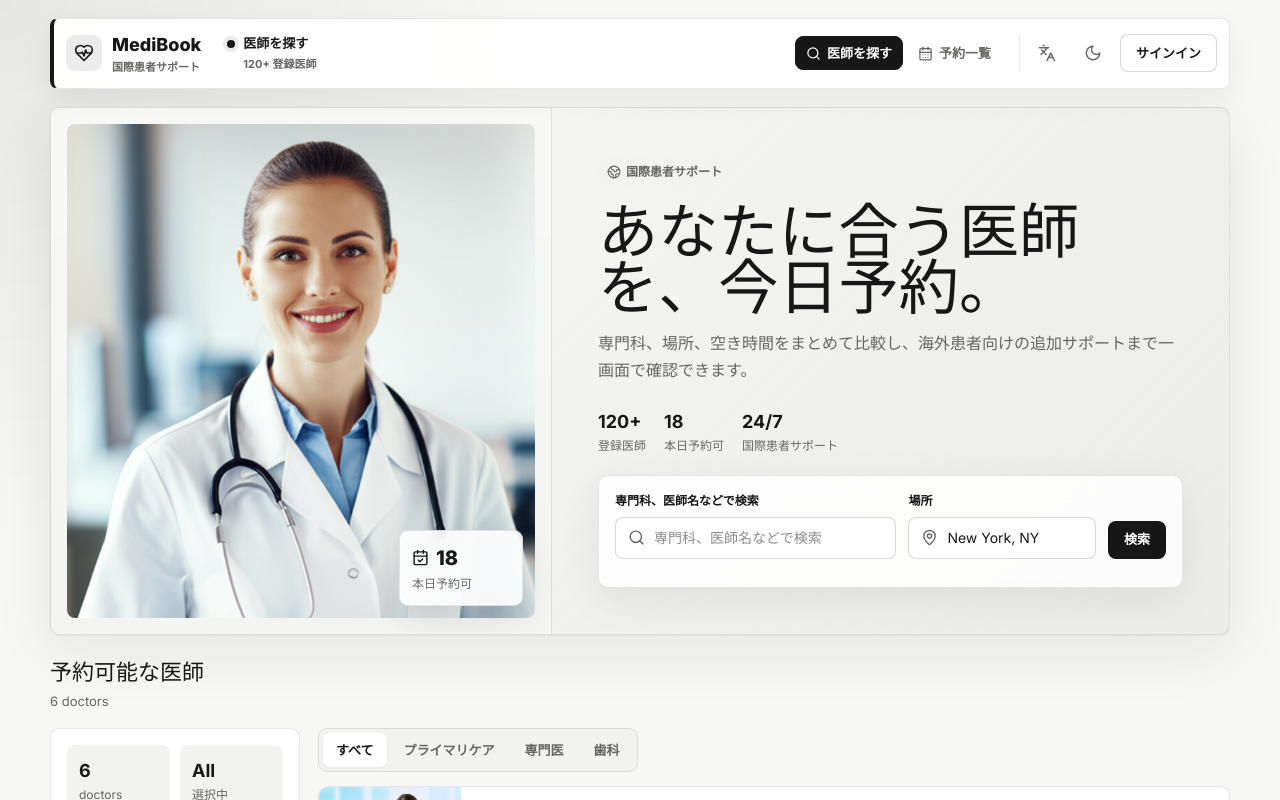
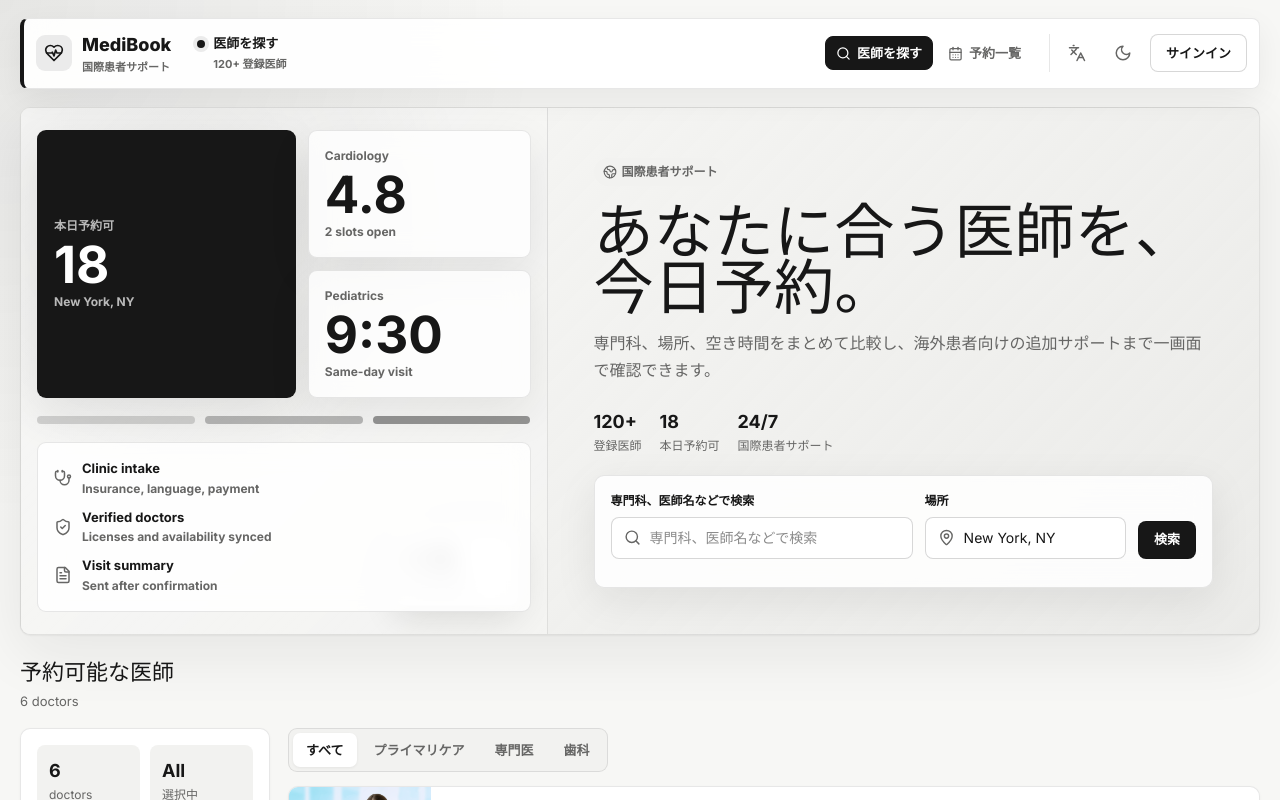
Before and after one commit to Ayumu0922/melius-official-app-doctor-appointment, a React (Vite) app: page / in a window 1280 px wide. Shown: the top 800 px of the page. Built offline with nearby package versions, Linux system fonts and the light colour scheme.

Commit message:
Widen layout and replace hero photo

```diff
--- a/src/App.tsx
+++ b/src/App.tsx
@@ -836,8 +836,52 @@ function HomeView({
   return (
     <main className="home-grid">
       <Panel dataId="hero-search-panel" roleName="hero" tone="hero">
-        <div data-melius-ui-id="hero-doctor-image" data-melius-ui-role="image" className="hero-image-wrap">
-          <img src={professionalDoctor} alt="Medical professional" />
+        <div data-melius-ui-id="hero-appointment-workflow" data-melius-ui-role="visual" className="hero-image-wrap">
+          <div className="workflow-visual-grid">
+            <div className="workflow-card workflow-card--primary">
+              <span>{c.hero.statToday}</span>
+              <strong>18</strong>
+              <small>New York, NY</small>
+            </div>
+            <div className="workflow-card">
+              <span>Cardiology</span>
+              <strong>4.8</strong>
+              <small>2 slots open</small>
+            </div>
+            <div className="workflow-card">
+              <span>Pediatrics</span>
+              <strong>9:30</strong>
+              <small>Same-day visit</small>
+            </div>
+          </div>
+          <div className="workflow-route">
+            <span />
+            <span />
+            <span />
+          </div>
+          <div className="workflow-clinic-panel" data-melius-ui-id="hero-clinic-workflow-card">
+            <div>
+              <Stethoscope size={18} />
+              <span>
+                <strong>Clinic intake</strong>
+                <small>Insurance, language, payment</small>
+              </span>
+            </div>
+            <div>
+              <ShieldCheck size={18} />
+              <span>
+                <strong>Verified doctors</strong>
+                <small>Licenses and availability synced</small>
+              </span>
+            </div>
+            <div>
+              <FileText size={18} />
+              <span>
+                <strong>Visit summary</strong>
+                <small>Sent after confirmation</small>
+              </span>
+            </div>
+          </div>
           <div className="hero-availability-card" data-melius-ui-id="hero-availability-card">
             <span>
               <CalendarCheck size={17} />
--- a/src/index.css
+++ b/src/index.css
@@ -120,7 +120,8 @@ svg {
 }
 
 .page-frame {
-  width: min(1180px, calc(100% - 32px));
+  width: calc(100% - 40px);
+  max-width: 1680px;
   margin: 0 auto;
   padding: 18px 0 56px;
 }
@@ -491,22 +492,126 @@ svg {
 .hero-image-wrap {
   grid-row: 1 / span 2;
   position: relative;
+  display: grid;
+  align-content: center;
+  gap: 18px;
   min-height: 100%;
   padding: 16px;
   border-right: 1px solid var(--border);
   background:
-    linear-gradient(180deg, rgba(255, 255, 255, 0.42), rgba(255, 255, 255, 0.12)),
+    linear-gradient(135deg, rgba(255, 255, 255, 0.44), rgba(255, 255, 255, 0.12)),
+    radial-gradient(circle at 30% 18%, rgba(23, 23, 23, 0.1), transparent 18rem),
     var(--surface-muted);
-}
-
-.hero-image-wrap img {
-  width: 100%;
-  height: 100%;
-  display: block;
-  object-fit: cover;
-  object-position: center;
-  border-radius: 8px;
-  filter: saturate(0.84);
+  overflow: hidden;
+}
+
+.workflow-visual-grid {
+  display: grid;
+  grid-template-columns: 1fr 0.86fr;
+  gap: 12px;
+  position: relative;
+  z-index: 1;
+}
+
+.workflow-card {
+  min-height: 108px;
+  display: grid;
+  align-content: center;
+  gap: 5px;
+  padding: 16px;
+  border: 1px solid var(--border);
+  border-radius: 9px;
+  background: color-mix(in srgb, var(--surface) 78%, transparent);
+  backdrop-filter: blur(12px);
+  box-shadow: 0 16px 44px rgba(23, 23, 23, 0.08);
+}
+
+.workflow-card--primary {
+  grid-row: span 2;
+  min-height: 228px;
+  background: var(--primary);
+  color: var(--surface);
+}
+
+[data-theme="dark"] .workflow-card--primary {
+  color: #090909;
+}
+
+.workflow-card span,
+.workflow-card small,
+.workflow-clinic-panel small {
+  color: var(--muted-fg);
+  font-size: 12px;
+  font-weight: 700;
+}
+
+.workflow-card--primary span,
+.workflow-card--primary small {
+  color: color-mix(in srgb, var(--surface) 70%, transparent);
+}
+
+[data-theme="dark"] .workflow-card--primary span,
+[data-theme="dark"] .workflow-card--primary small {
+  color: rgba(9, 9, 9, 0.62);
+}
+
+.workflow-card strong {
+  font-size: clamp(28px, 4vw, 54px);
+  line-height: 0.94;
+}
+
+.workflow-route {
+  display: grid;
+  grid-template-columns: repeat(3, 1fr);
+  gap: 10px;
+  position: relative;
+  z-index: 1;
+}
+
+.workflow-route span {
+  height: 8px;
+  border-radius: 999px;
+  background: color-mix(in srgb, var(--primary) 16%, transparent);
+}
+
+.workflow-route span:nth-child(2) {
+  background: color-mix(in srgb, var(--primary) 28%, transparent);
+}
+
+.workflow-route span:nth-child(3) {
+  background: color-mix(in srgb, var(--primary) 44%, transparent);
+}
+
+.workflow-clinic-panel {
+  position: relative;
+  z-index: 1;
+  display: grid;
+  gap: 10px;
+  padding: 16px;
+  border: 1px solid var(--border);
+  border-radius: 9px;
+  background: color-mix(in srgb, var(--surface) 84%, transparent);
+  backdrop-filter: blur(12px);
+}
+
+.workflow-clinic-panel > div {
+  display: grid;
+  grid-template-columns: auto 1fr;
+  gap: 10px;
+  align-items: center;
+}
+
+.workflow-clinic-panel > div > svg {
+  color: var(--muted-fg);
+}
+
+.workflow-clinic-panel span {
+  display: grid;
+  gap: 1px;
+}
+
+.workflow-clinic-panel strong {
+  font-size: 13px;
 }
 
 .hero-availability-card {
@@ -1470,7 +1575,8 @@ svg {
 
 @media (max-width: 980px) {
   .page-frame {
-    width: min(100% - 24px, 760px);
+    width: calc(100% - 24px);
+    max-width: none;
   }
 
   .site-header {
@@ -1498,7 +1604,7 @@ svg {
 
   .hero-image-wrap {
     grid-row: auto;
-    min-height: 270px;
+    min-height: 340px;
     border-right: 0;
     border-bottom: 1px solid var(--border);
   }
@@ -1562,8 +1668,25 @@ svg {
   }
 
   .hero-image-wrap {
-    min-height: 220px;
+    min-height: 320px;
     padding: 10px;
+  }
+
+  .workflow-visual-grid {
+    gap: 8px;
+  }
+
+  .workflow-card {
+    min-height: 92px;
+    padding: 12px;
+  }
+
+  .workflow-card--primary {
+    min-height: 192px;
+  }
+
+  .workflow-clinic-panel {
+    padding: 12px;
   }
 
   .hero-availability-card {
```
